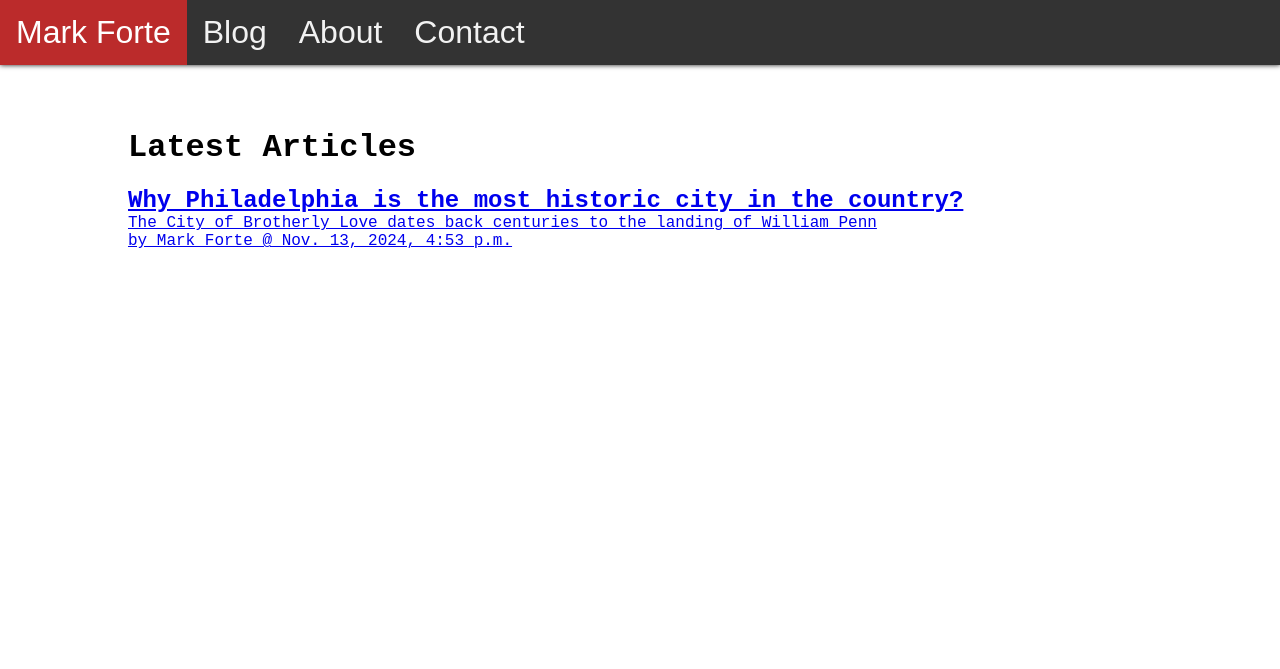
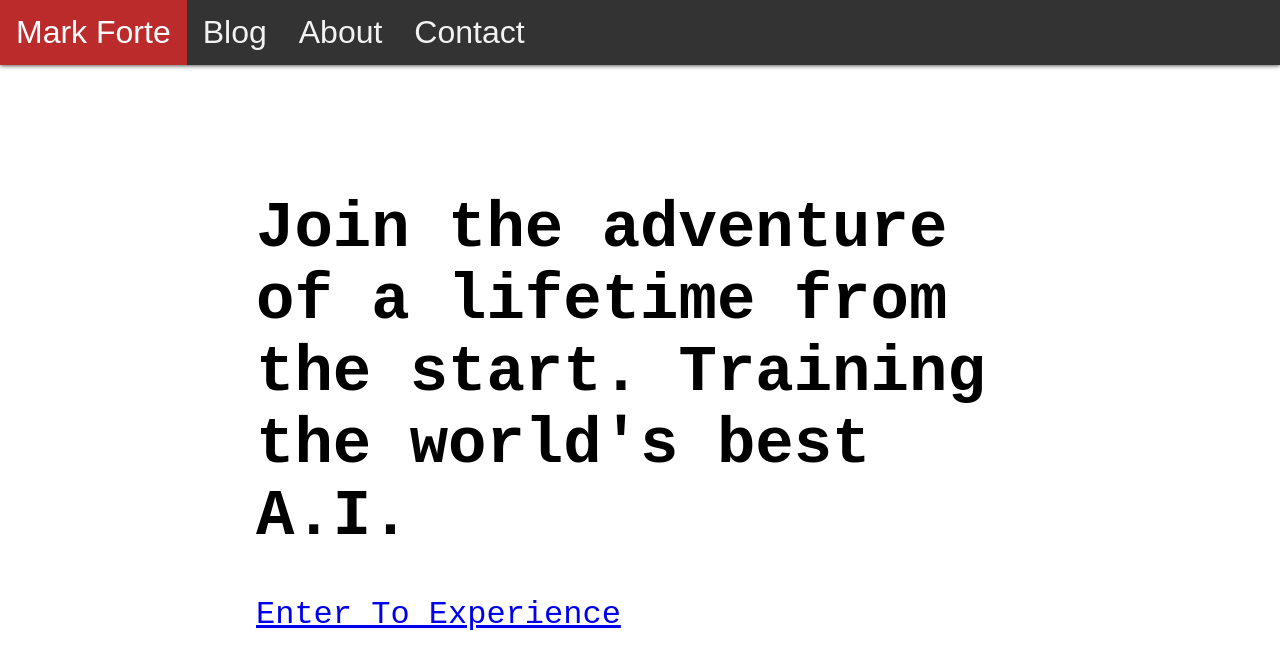
Before and after one commit to mforte215/forum, a Django app: page / in a window 1280 px wide. Shown: the top 669 px of the page. Run offline with Django 5.2, Linux system fonts and the light colour scheme; data comes from the database, SQL or seed files in the repository; both versions use the stored data as it was before the commit; some web fonts are replaced.

Commit message:
big commit

```diff
--- a/app/static/app/css/style.css
+++ b/app/static/app/css/style.css
@@ -76,6 +76,12 @@ body {
   font-style: italic;
 }
 
+.splash-page {
+  width: 60%;
+  margin: 10% auto;
+  font-size: xx-large;
+}
+
 @media (max-width: 600px) {
   .article-tile {
     margin: 0 0 8% 0;
--- a/app/templates/app/index.html
+++ b/app/templates/app/index.html
@@ -1,28 +1,11 @@
 {% extends "base.html" %}
 {% load static %}
-{% block title %}Index{% endblock %}
+{% block title %}Mark C Forte{% endblock %}
+
 
 {% block content %}
-<main class="main-content">
-    {% if latest_article_list %}
-    <div class="latest-article-header">
-        <h1>Latest Articles</h1>
-    </div>
-    {% for article in latest_article_list %}
-        <a href="{% url 'article_detail' article.slug %}">
-        <div class="article-tile">
-        <div>
-            <h2>{{article.title}}</h2>
-        </div>
-        <div>
-            {{article.snippet}}
-        </div>
-        <div>
-            by {{article.author.pen_name}} @ {{article.published_date}}
-        </div>
-        </div>
-    </a>
-        {% endfor %}
-        {% endif %}
+<main class="splash-page">
+    <h1>Join the adventure of a lifetime from the start. Training the world's best A.I.</h1>
+    <a href="{% url 'index' %}">Enter To Experience</a>
 </main>
 {% endblock %}
```
Also changed, not shown: app/templates/app/articles.html (+28 -0 lines), requirements.txt (+5 -2 lines), app/migrations/0001_initial.py (deleted), app/migrations/0002_article_content.py (deleted), app/migrations/0003_article_image.py (deleted), app/migrations/0004_author_pen_name.py (deleted), app/migrations/0005_article_main_content.py (deleted), app/migrations/0006_remove_article_content_article_slug.py (deleted), app/migrations/0007_alter_article_main_content.py (deleted), app/migrations/0008_articlecontent_article_excerpt_article_body.py (deleted), app/migrations/0009_remove_article_body_remove_article_excerpt_and_more.py (deleted), app/migrations/__init__.py (deleted), db.sqlite3 (deleted), 1 other file.
